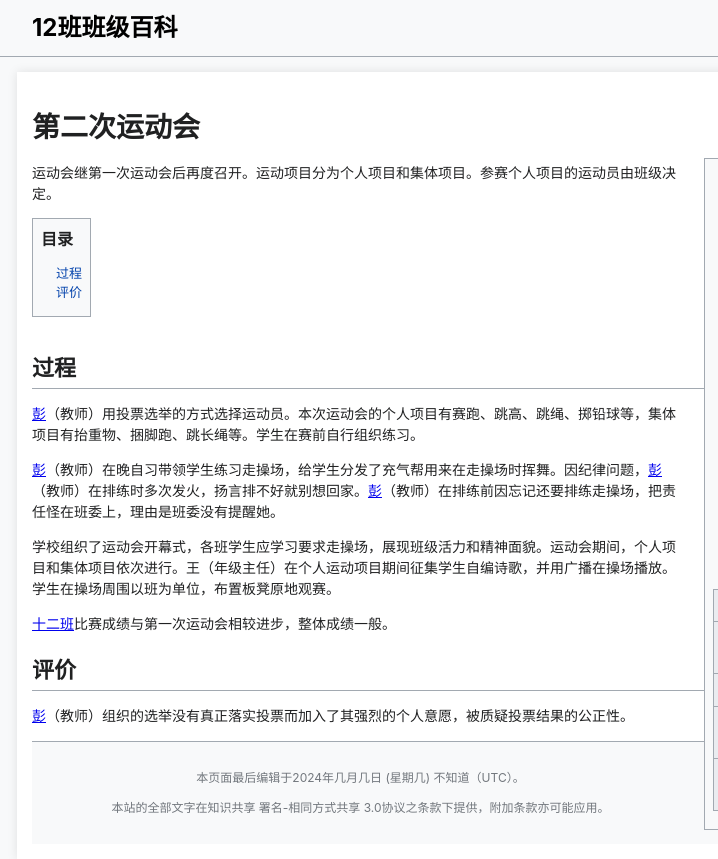
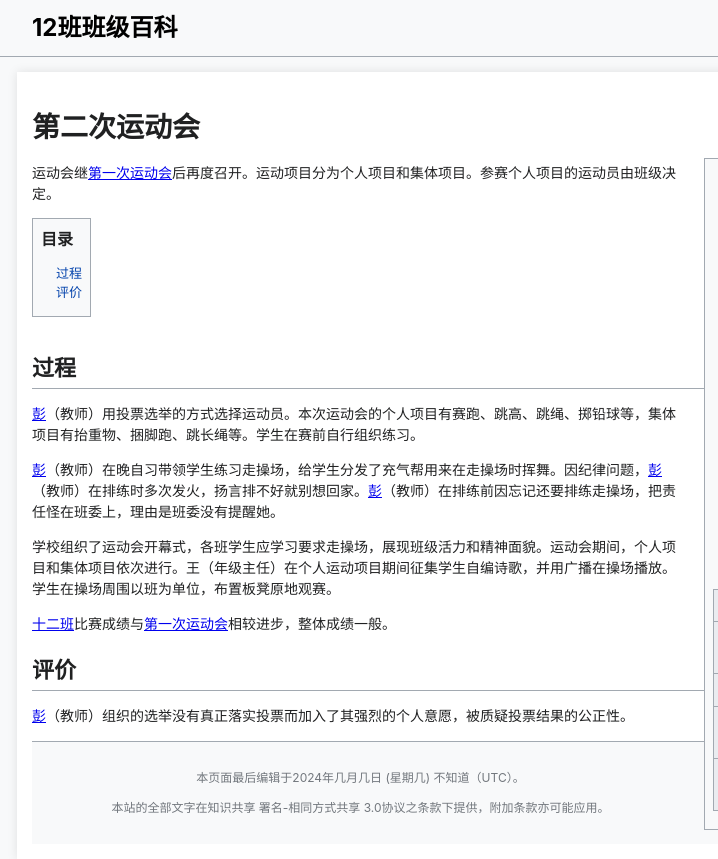
Before and after one commit to hljhlj121311/yundonghui2.GitHub.io, a plain HTML site: page index.html in a window 1280 px wide. Shown: the full height of the page, 128-846 px from the left. Drawn offline with Linux system fonts and the light colour scheme.

Commit message:
Update index.html

```diff
--- a/index.html
+++ b/index.html
@@ -220,7 +220,7 @@
             </table>
         </div>
 
-        <p>运动会继第一次运动会后再度召开。运动项目分为个人项目和集体项目。参赛个人项目的运动员由班级决定。</p>
+        <p>运动会继<a href="https://yundonghui1-github-io.pages.dev/">第一次运动会</a>后再度召开。运动项目分为个人项目和集体项目。参赛个人项目的运动员由班级决定。</p>
 
         <div class="toc">
             <h2>目录</h2>
@@ -236,7 +236,7 @@
    <p><a href="https://penny-github-io-7sf.pages.dev/">彭</a>（教师）用投票选举的方式选择运动员。本次运动会的个人项目有赛跑、跳高、跳绳、掷铅球等，集体项目有抬重物、捆脚跑、跳长绳等。学生在赛前自行组织练习。</p>
       <p><a href="https://penny-github-io-7sf.pages.dev/">彭</a>（教师）在晚自习带领学生练习走操场，给学生分发了充气帮用来在走操场时挥舞。因纪律问题，<a href="https://penny-github-io-7sf.pages.dev/">彭</a>（教师）在排练时多次发火，扬言排不好就别想回家。<a href="https://penny-github-io-7sf.pages.dev/">彭</a>（教师）在排练前因忘记还要排练走操场，把责任怪在班委上，理由是班委没有提醒她。</p>
       <p>学校组织了运动会开幕式，各班学生应学习要求走操场，展现班级活力和精神面貌。运动会期间，个人项目和集体项目依次进行。王（年级主任）在个人运动项目期间征集学生自编诗歌，并用广播在操场播放。学生在操场周围以班为单位，布置板凳原地观赛。</p>
-      <p><a href="https://shierban-github-io.pages.dev/">十二班</a>比赛成绩与第一次运动会相较进步，整体成绩一般。</p>
+      <p><a href="https://shierban-github-io.pages.dev/">十二班</a>比赛成绩与<a href="https://yundonghui1-github-io.pages.dev/">第一次运动会</a>相较进步，整体成绩一般。</p>
         <h2 id="section2">评价</h2>
     <p><a href="https://penny-github-io-7sf.pages.dev/">彭</a>（教师）组织的选举没有真正落实投票而加入了其强烈的个人意愿，被质疑投票结果的公正性。</p>
 
```
